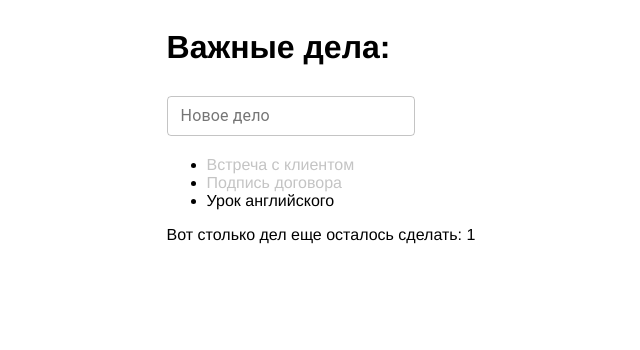
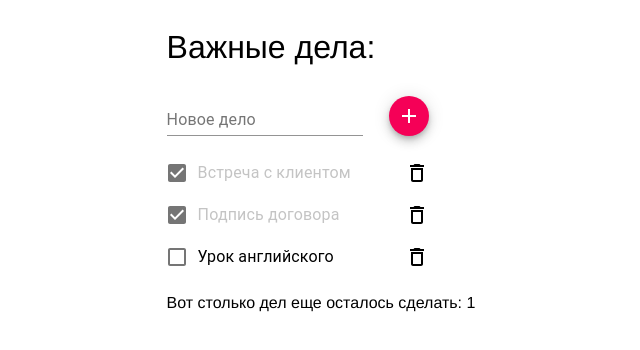
Before and after one commit to WebHeroSchool/nasthe2todo, a React (Create React App) app: page / in a window 1280 px wide. Shown: the top 350 px of the page, without its empty margins (319-959 px from the left). Built offline with nearby package versions, Linux system fonts and the light colour scheme.

Commit message:
Improve the app's design

```diff
--- a/package.json
+++ b/package.json
@@ -33,6 +33,7 @@
   },
   "devDependencies": {
     "@material-ui/core": "^4.9.13",
+    "@material-ui/icons": "^4.9.1",
     "classnames": "^2.2.6"
   }
 }
--- a/src/components/App/App.js
+++ b/src/components/App/App.js
@@ -24,7 +24,7 @@ const App = () => {
 
 	return (<div className={styles.wrap}>
 		<div>
-  		<h1>Важные дела:</h1>
+  		<h1 className={styles.header}>Важные дела:</h1>
   		<InputItem />
   		<ItemList items={items}/>
   		<Footer count={1} />
--- a/src/components/App/App.module.css
+++ b/src/components/App/App.module.css
@@ -4,3 +4,7 @@
 	justify-content: center;
 	font-family: Helvetica;
 }
+
+.header {
+	font-weight: 500;
+}
--- a/src/components/InputItem/InputItem.js
+++ b/src/components/InputItem/InputItem.js
@@ -1,13 +1,18 @@
 import React from 'react';
 import TextField from '@material-ui/core/TextField';
+import Fab from '@material-ui/core/Fab';
+import AddIcon from '@material-ui/icons/Add';
 
-const InputItem = () => (<p>
-	<TextField
+import styles from './InputItem.module.css';
+
+const InputItem = () => (<p className={styles.wrap}>
+	<TextField className={styles.input}
+		id="standard-basic"
 		label="Новое дело"
-    id="outlined-margin-dense"
-    margin="dense"
-    variant="outlined"
 	/>
+	<Fab size="small" color="secondary" aria-label="add">
+    <AddIcon />
+  </Fab>
 </p>);
 
 export default InputItem;
--- /dev/null
+++ b/src/components/InputItem/InputItem.module.css
@@ -0,0 +1,10 @@
+.wrap {
+	display: flex;
+	width: 85%;
+	justify-content: space-between;
+	align-items: flex-end;
+}
+
+.input {
+	width: 75%;
+}
--- a/src/components/ItemList/ItemList.js
+++ b/src/components/ItemList/ItemList.js
@@ -1,8 +1,27 @@
 import React from 'react';
 import Item from '../Item/Item';
 
-const ItemList = ({ items }) => (<ul>
-	{items.map(item => <li key={item.value}><Item value={item.value} isDone={item.isDone} /></li>)}
+import FormControlLabel from '@material-ui/core/FormControlLabel';
+import Checkbox from '@material-ui/core/Checkbox';
+import DeleteOutlinedIcon from '@material-ui/icons/DeleteOutlined';
+
+import styles from './ItemList.module.css';
+
+const ItemList = ({ items }) => (<ul className={styles.item_list}>
+	{items.map(item =>
+		(<li className={styles.todo_item} key={item.value}>
+			<FormControlLabel
+        control={
+        	<Checkbox
+        		checked={item.isDone}
+        		color="default"
+        	/>
+        }
+        label=<Item value={item.value} isDone={item.isDone}/>
+      />
+			<DeleteOutlinedIcon />
+		</li>)
+	)}
 </ul>);
 
 export default ItemList;
--- /dev/null
+++ b/src/components/ItemList/ItemList.module.css
@@ -0,0 +1,11 @@
+.item_list {
+	list-style-type: none;
+	width: 85%;
+	padding: 0;
+}
+
+.todo_item {
+	display: flex;
+	justify-content: space-between;
+	align-items: center;
+}
```
Also changed, not shown: 1 other file (tests, documents, lock files or other folders).
